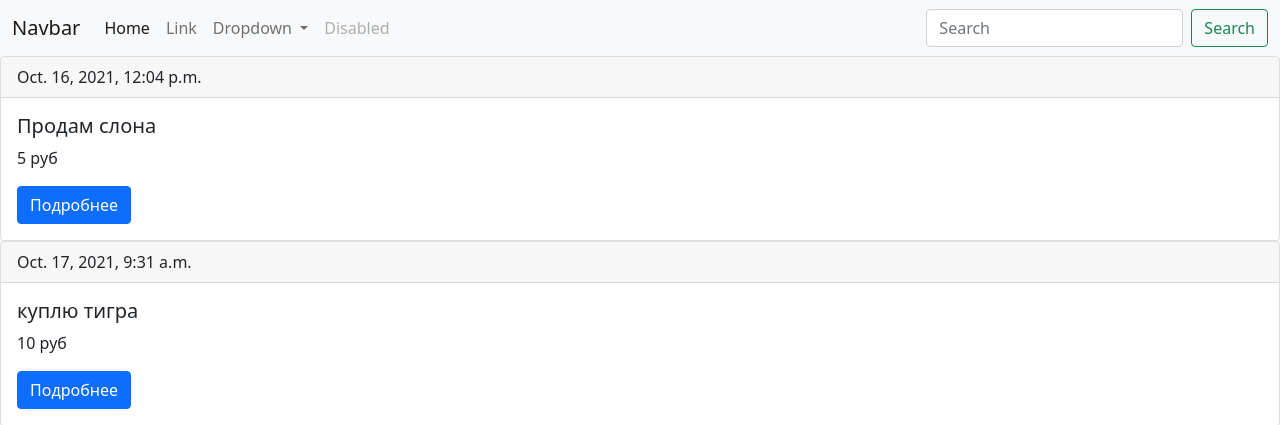
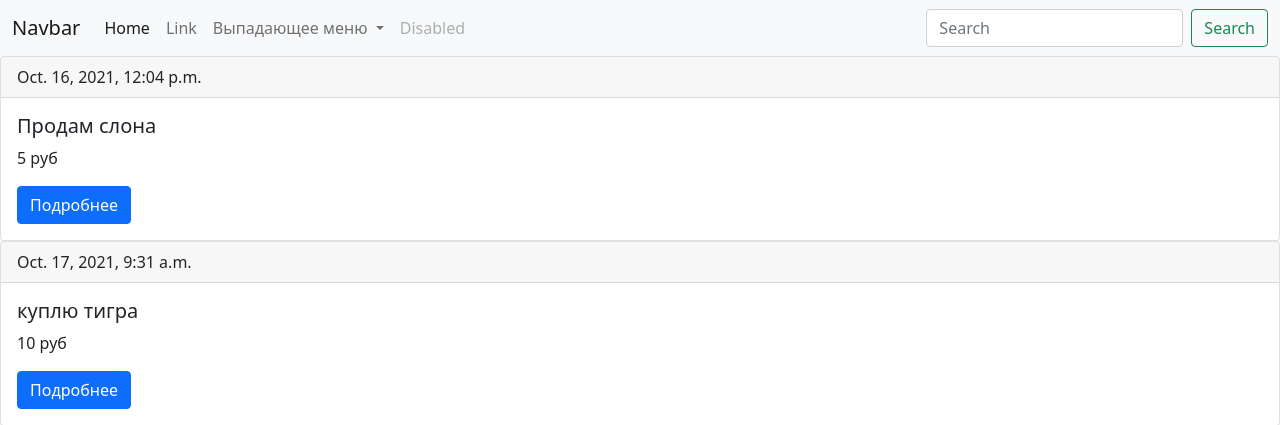
Before and after one commit to AnzhelaPavlidi/PyAppss, a Django app: page / in a window 1280 px wide. Shown: the top 425 px of the page. Run offline with Django 3.2, Linux system fonts and the light colour scheme; data comes from the database, SQL or seed files in the repository; parts of the project's set-up code (start-up, migrations or seed data) failed here and were passed over.

Commit message:
create dropdown

```diff
--- a/templates/base.html
+++ b/templates/base.html
@@ -25,10 +25,10 @@
                 <li class="nav-item dropdown">
                     <a class="nav-link dropdown-toggle" href="#" id="navbarDropdown" role="button"
                        data-bs-toggle="dropdown" aria-expanded="false">
-                        Dropdown
+                        Выпадающее меню
                     </a>
                     <ul class="dropdown-menu" aria-labelledby="navbarDropdown">
-                        <li><a class="dropdown-item" href="#">Action</a></li>
+                        <li><a class="dropdown-item" href="{% url 'adv_create' %}">Create</a></li>
                         <li><a class="dropdown-item" href="#">Another action</a></li>
                         <li>
                             <hr class="dropdown-divider">
```
